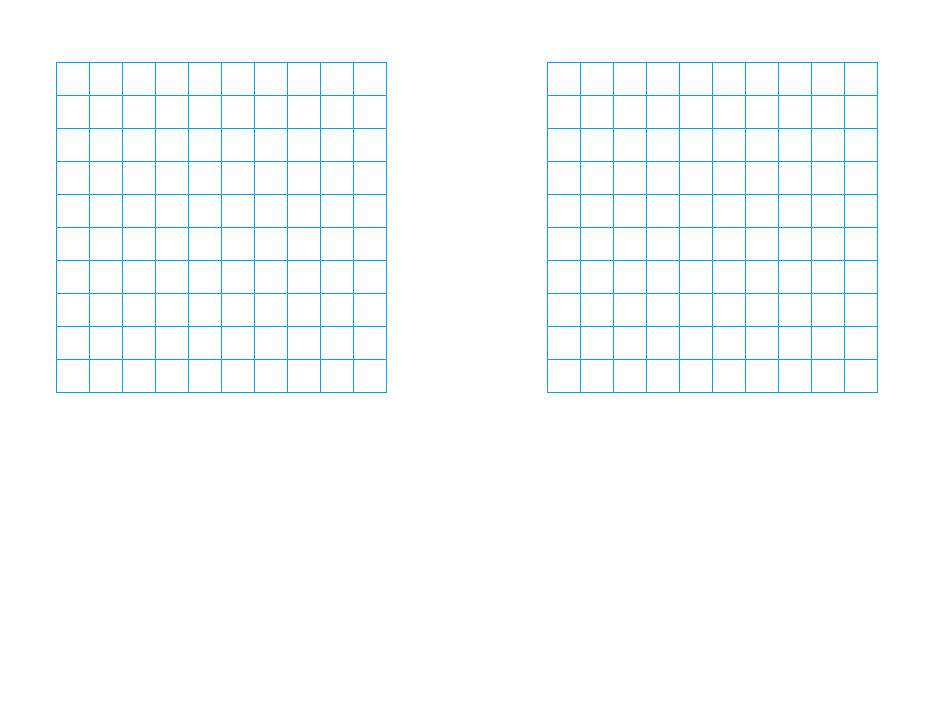
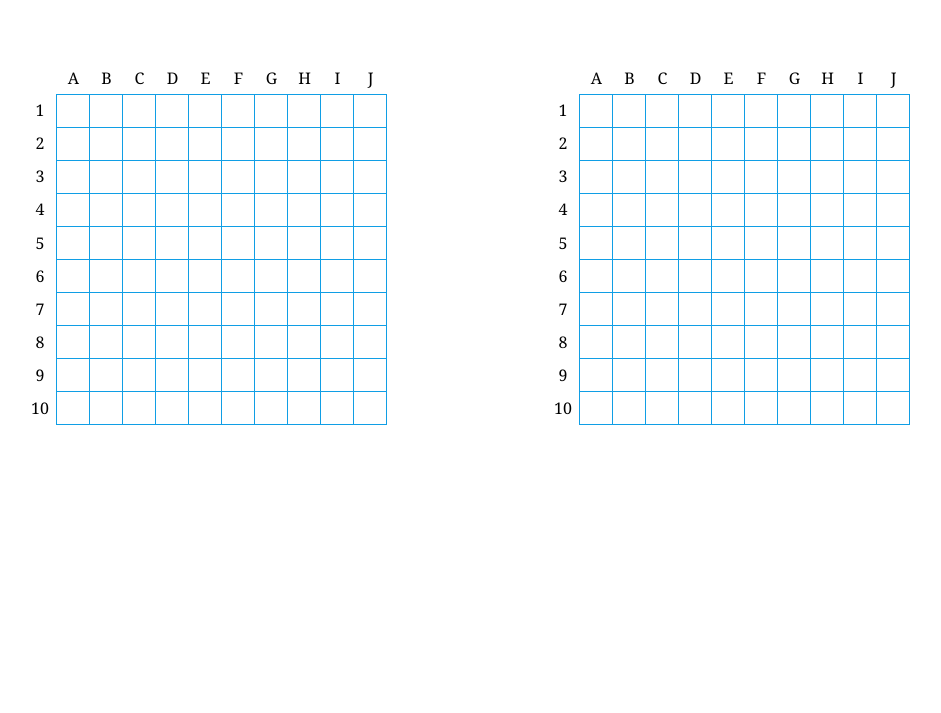
Before and after one commit to Arthwr/battleship-game, a website built with webpack: page src/index.html in a window 1280 px wide. Shown: the part 87-800 px from the top of the page, without its empty margins (173-1114 px from the left). Built offline with nearby package versions, Linux system fonts and the light colour scheme.

Commit message:
refactor(grid): add label rows and columns in grid component creation
-Add respective css styles to match grid positioning

```diff
--- a/src/components/grid.js
+++ b/src/components/grid.js
@@ -4,16 +4,41 @@ export default function grid(players) {
   players.forEach((player) => {
     const { rowCount, columnCount } = player.gameBoard.getDimensions();
 
-    let playerGridHTML = "";
+    let xAxisLabelHTML = "";
+    for (let col = 1; col <= columnCount; col++) {
+      const label = String.fromCharCode(64 + col);
+      xAxisLabelHTML += `<div class="label-cell">${label}</div>`;
+    }
+
+    let yAxisLabelHTML = "";
+    for (let row = 1; row <= rowCount; row++) {
+      yAxisLabelHTML += `<div class="label-cell">${row}</div>`;
+    }
+
+    let playerGridHTML = `
+      <div class="gameboard">
+        <div class="label-row">
+          <div class="label-cell"></div>
+        ${xAxisLabelHTML}
+        </div>
+        <div class="grid-wrap">
+          <div class="label-column">${yAxisLabelHTML}</div>
+          <div id="${player.name}" class="grid">
+    `;
+
     for (let row = 1; row <= rowCount; row++) {
       let rowHTML = '<div class="row">';
       for (let col = 1; col <= columnCount; col++) {
-        rowHTML += `<div class="cell" data-row="${row}" data-col="${col}"></div>`;
+        rowHTML += `<div class="game-cell" data-row="${row}" data-col="${col}"></div>`;
       }
       rowHTML += "</div>";
       playerGridHTML += rowHTML;
     }
-    playerGridHTML = `<div id="${player.name}" class="grid">${playerGridHTML}</div>`;
+    playerGridHTML += `
+        </div>
+      </div>
+    </div>
+    `;
     gridsHTML += playerGridHTML;
   });
 
--- a/src/styles/index.css
+++ b/src/styles/index.css
@@ -1,10 +1,9 @@
 @import url("normalize.css");
 
 :root {
-  --grid-border: #109EE5;
+  --grid-border: #109ee5;
 
-  font-family: Avenir, Montserrat, Corbel, "URW Gothic", source-sans-pro,
-    sans-serif;
+  font-family: Charter, 'Bitstream Charter', 'Sitka Text', Cambria, serif;
   font-weight: normal;
 }
 /* Default styles reset */
@@ -30,6 +29,7 @@ section {
 }
 
 /* Grid */
+
 #game-container {
   display: flex;
   justify-content: center;
@@ -40,19 +40,47 @@ section {
   border: solid var(--grid-border) 1px;
 }
 
+.grid-wrap {
+  display: flex;
+}
+
 .row {
   display: flex;
 }
 
-.cell {
+.game-cell,
+.label-cell {
   width: 2rem;
   height: 2rem;
 }
 
-.cell:not(:last-child) {
+.label-row {
+  display: flex;
+}
+
+.label-row > * {
+  flex: 1;
+}
+
+.label-column {
+  display: flex;
+  flex-direction: column;
+}
+
+.label-column > * {
+  flex: 1;
+}
+
+.label-cell {
+  display: flex;
+  justify-content: center;
+  align-items: center;
+}
+
+.game-cell:not(:last-child) {
   border-right: solid var(--grid-border) 1px;
 }
 
-.row:not(:last-child) .cell {
+.row:not(:last-child) .game-cell {
   border-bottom: solid var(--grid-border) 1px;
 }
```
